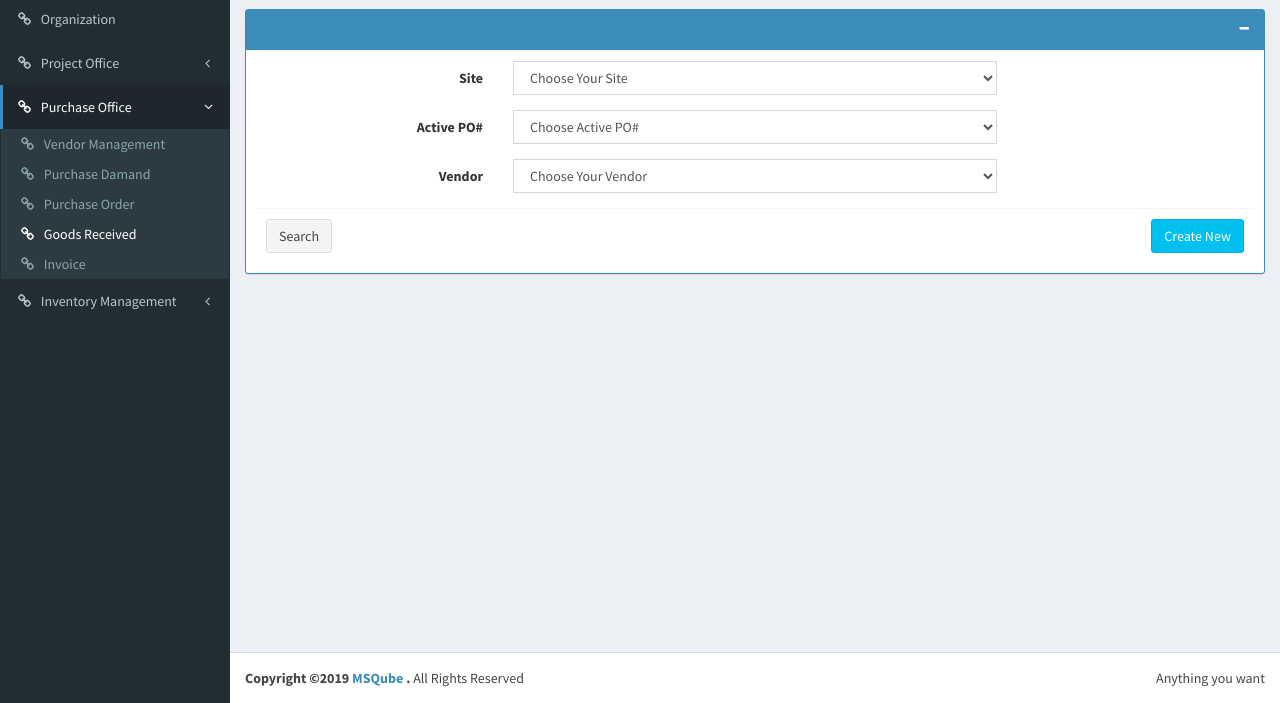
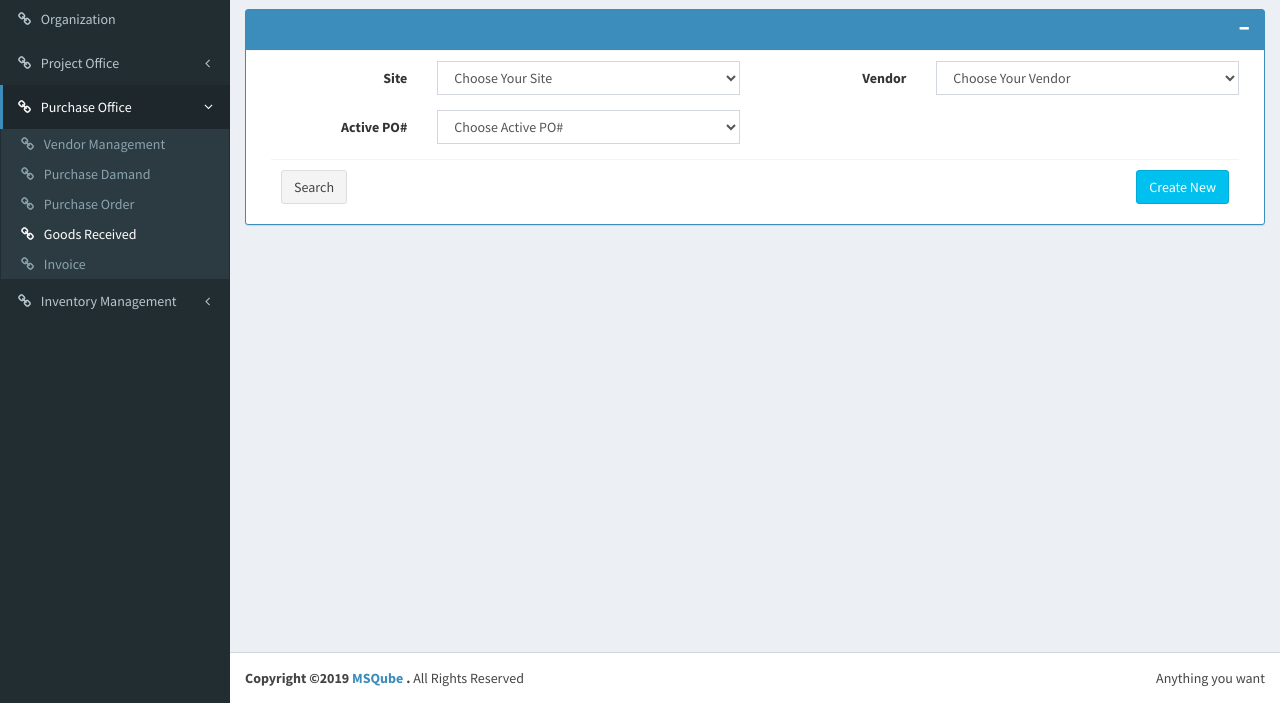
Before and after one commit to ms3it-admin/QII, a plain HTML site: page pages/purchase-office/goodsreceived.html in a window 1280 px wide. Shown: the part 97-800 px from the top of the page. Drawn offline with Linux system fonts and the light colour scheme.

Commit message:
table updated

```diff
--- a/pages/purchase-office/goodsreceived.html
+++ b/pages/purchase-office/goodsreceived.html
@@ -102,10 +102,10 @@ desired effect
                             <!-- form start -->
                             <div class="box-body">
                                 <form class="form-horizontal">
-
+                                    <div class="col-md-6">
                                         <div class="form-group">
-                                        <label class="col-sm-3 control-label">Site</label>
-                                        <div class="col-sm-6">
+                                            <label class="col-sm-4 control-label">Site</label>
+                                            <div class="col-sm-8">
                                                 <select class="customer-type-select form-control" style="width: 100%;" name="CustomerType" tabindex="-1">
                                       <option selected="selected">Choose Your Site </option>
                                       <option>Site 1</option>
@@ -115,8 +115,8 @@ desired effect
                                             </div>
                                         </div>
                                         <div class="form-group">
-                                        <label class="col-sm-3 control-label">Active PO#</label>
-                                        <div class="col-sm-6">
+                                            <label class="col-sm-4 control-label">Active PO#</label>
+                                            <div class="col-sm-8">
                                                 <select class="customer-type-select form-control" style="width: 100%;" name="CustomerType" tabindex="-1">
                                         <option selected="selected">Choose Active PO#</option>
                                         <option>PO0001</option>
@@ -126,9 +126,11 @@ desired effect
                                     </select>
                                             </div>
                                         </div>
+                                    </div>
+                                    <div class="col-md-6">
                                         <div class="form-group">
-                                        <label class="col-sm-3 control-label">Vendor</label>
-                                        <div class="col-sm-6">
+                                            <label class="col-sm-4 control-label">Vendor</label>
+                                            <div class="col-sm-8">
                                                 <select class="customer-type-select form-control" style="width: 100%;" name="CustomerType" tabindex="-1">
                                             <option selected="selected">Choose Your Vendor</option>
                                             <option>PO0001</option>
@@ -138,13 +140,15 @@ desired effect
                                         </select>
                                             </div>
                                         </div>
-
+                                    </div>
                                     <!-- /.box-body -->
+                                    <div class="col-md-12">
                                         <div class="box-footer">
                                             <button type="button" class="btn btn-info pull-right">Create New</button>
                                             <button type="button" class="btn btn-default" onclick="ShowResult()">Search</button>
                                         </div>
                                         <!-- /.box-footer -->
+                                    </div>
                                 </form>
                             </div>
                         </div>
```
Lines whose indentation alone changed are shown as unchanged.
